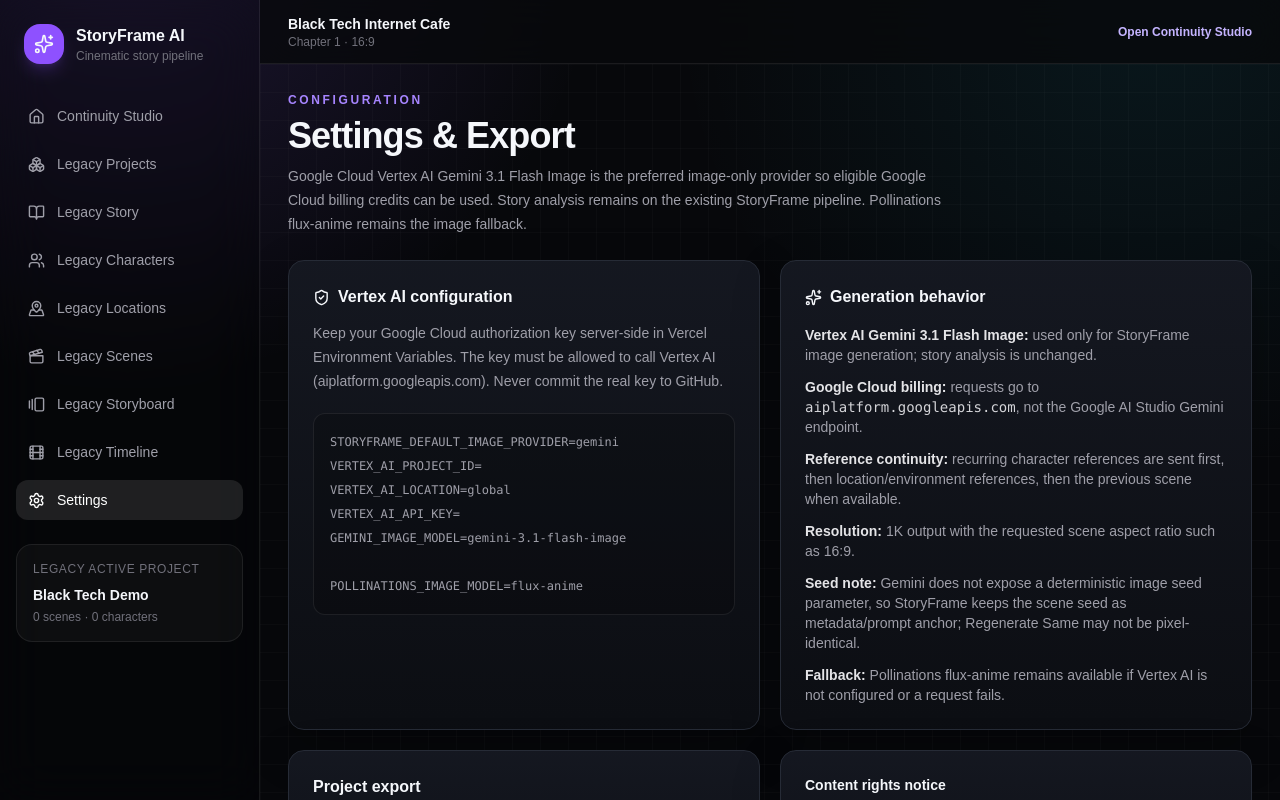
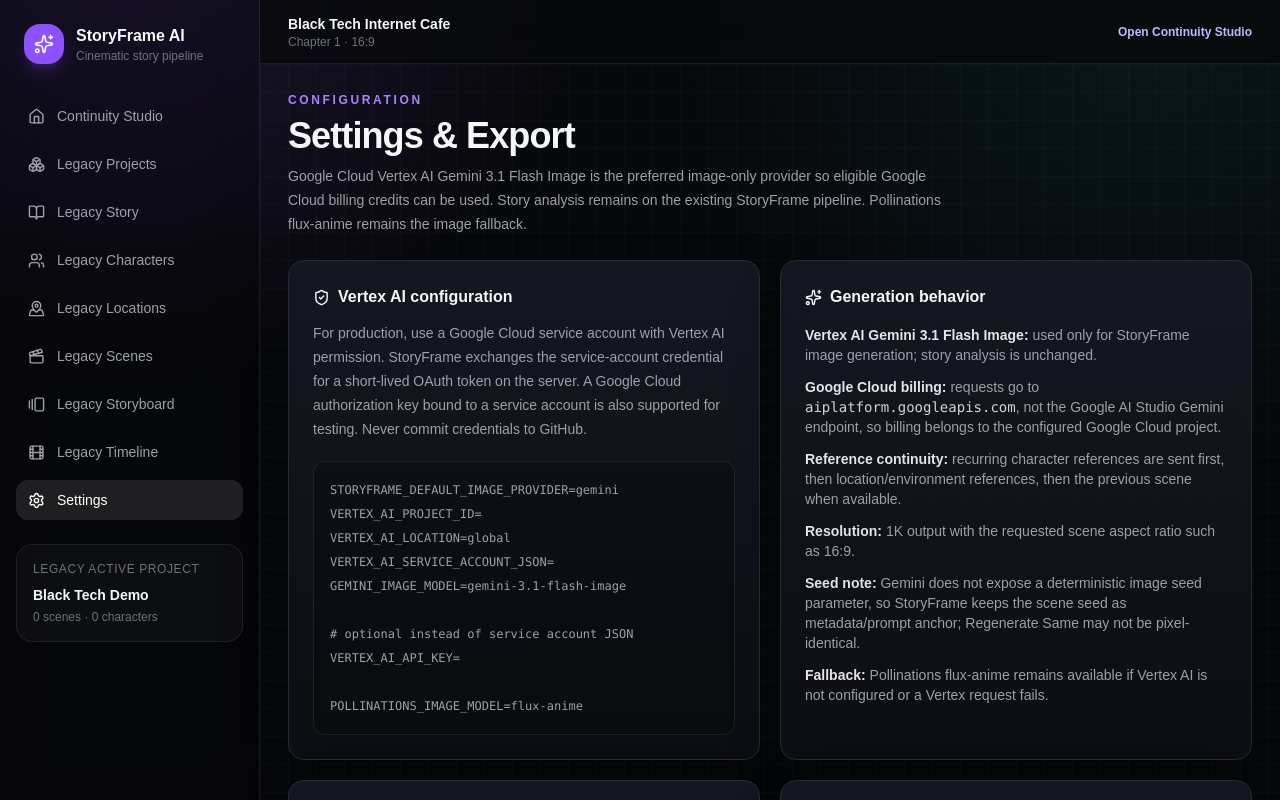
Before and after one commit to shuvinexofficial143-design/storyframe, a Next.js app: page /settings in a window 1280 px wide. Shown: the top 800 px of the page. Built offline with nearby package versions, Linux system fonts and the light colour scheme.

Commit message:
Explain Vertex AI production auth in StoryFrame settings

```diff
--- a/app/settings/page.tsx
+++ b/app/settings/page.tsx
@@ -20,12 +20,12 @@ export default function Settings(){
     <div className="grid gap-5 lg:grid-cols-2">
       <Card className="p-6">
         <div className="flex items-center gap-2 font-bold"><ShieldCheck size={17}/> Vertex AI configuration</div>
-        <p className="mt-3 text-sm leading-6 text-zinc-400">Keep your Google Cloud authorization key server-side in Vercel Environment Variables. The key must be allowed to call Vertex AI (aiplatform.googleapis.com). Never commit the real key to GitHub.</p>
-        <div className="mt-5 rounded-xl border border-white/8 bg-black/20 p-4 font-mono text-xs leading-6 text-zinc-400">STORYFRAME_DEFAULT_IMAGE_PROVIDER=gemini<br/>VERTEX_AI_PROJECT_ID=<br/>VERTEX_AI_LOCATION=global<br/>VERTEX_AI_API_KEY=<br/>GEMINI_IMAGE_MODEL=gemini-3.1-flash-image<br/><br/>POLLINATIONS_IMAGE_MODEL=flux-anime</div>
+        <p className="mt-3 text-sm leading-6 text-zinc-400">For production, use a Google Cloud service account with Vertex AI permission. StoryFrame exchanges the service-account credential for a short-lived OAuth token on the server. A Google Cloud authorization key bound to a service account is also supported for testing. Never commit credentials to GitHub.</p>
+        <div className="mt-5 rounded-xl border border-white/8 bg-black/20 p-4 font-mono text-xs leading-6 text-zinc-400">STORYFRAME_DEFAULT_IMAGE_PROVIDER=gemini<br/>VERTEX_AI_PROJECT_ID=<br/>VERTEX_AI_LOCATION=global<br/>VERTEX_AI_SERVICE_ACCOUNT_JSON=<br/>GEMINI_IMAGE_MODEL=gemini-3.1-flash-image<br/><br/># optional instead of service account JSON<br/>VERTEX_AI_API_KEY=<br/><br/>POLLINATIONS_IMAGE_MODEL=flux-anime</div>
       </Card>
       <Card className="p-6">
         <div className="flex items-center gap-2 font-bold"><Sparkles size={17}/> Generation behavior</div>
-        <div className="mt-4 space-y-3 text-sm text-zinc-400"><p><strong className="text-zinc-200">Vertex AI Gemini 3.1 Flash Image:</strong> used only for StoryFrame image generation; story analysis is unchanged.</p><p><strong className="text-zinc-200">Google Cloud billing:</strong> requests go to <code className="text-zinc-300">aiplatform.googleapis.com</code>, not the Google AI Studio Gemini endpoint.</p><p><strong className="text-zinc-200">Reference continuity:</strong> recurring character references are sent first, then location/environment references, then the previous scene when available.</p><p><strong className="text-zinc-200">Resolution:</strong> 1K output with the requested scene aspect ratio such as 16:9.</p><p><strong className="text-zinc-200">Seed note:</strong> Gemini does not expose a deterministic image seed parameter, so StoryFrame keeps the scene seed as metadata/prompt anchor; Regenerate Same may not be pixel-identical.</p><p><strong className="text-zinc-200">Fallback:</strong> Pollinations flux-anime remains available if Vertex AI is not configured or a request fails.</p></div>
+        <div className="mt-4 space-y-3 text-sm text-zinc-400"><p><strong className="text-zinc-200">Vertex AI Gemini 3.1 Flash Image:</strong> used only for StoryFrame image generation; story analysis is unchanged.</p><p><strong className="text-zinc-200">Google Cloud billing:</strong> requests go to <code className="text-zinc-300">aiplatform.googleapis.com</code>, not the Google AI Studio Gemini endpoint, so billing belongs to the configured Google Cloud project.</p><p><strong className="text-zinc-200">Reference continuity:</strong> recurring character references are sent first, then location/environment references, then the previous scene when available.</p><p><strong className="text-zinc-200">Resolution:</strong> 1K output with the requested scene aspect ratio such as 16:9.</p><p><strong className="text-zinc-200">Seed note:</strong> Gemini does not expose a deterministic image seed parameter, so StoryFrame keeps the scene seed as metadata/prompt anchor; Regenerate Same may not be pixel-identical.</p><p><strong className="text-zinc-200">Fallback:</strong> Pollinations flux-anime remains available if Vertex AI is not configured or a Vertex request fails.</p></div>
       </Card>
       <Card className="p-6">
         <div className="font-bold">Project export</div>
```
